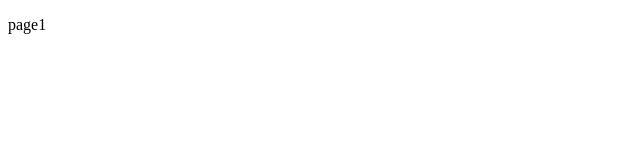
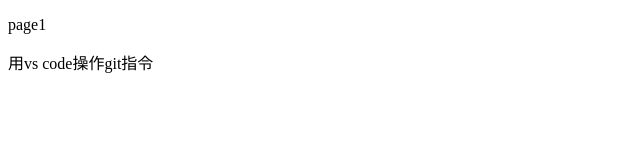
Before and after one commit to shiueliren/git.lesson, a plain HTML site: page page1.html in a window 1280 px wide. Shown: the whole page, without its empty margins (0-640 px from the left). Drawn offline with Linux system fonts and the light colour scheme.

Commit message:
用vs code操作git指令

```diff
--- a/page1.html
+++ b/page1.html
@@ -9,6 +9,7 @@
 
 <body>
     <p>page1</p>
+    <p>用vs code操作git指令</p>
 </body>
 
 </html>
```
